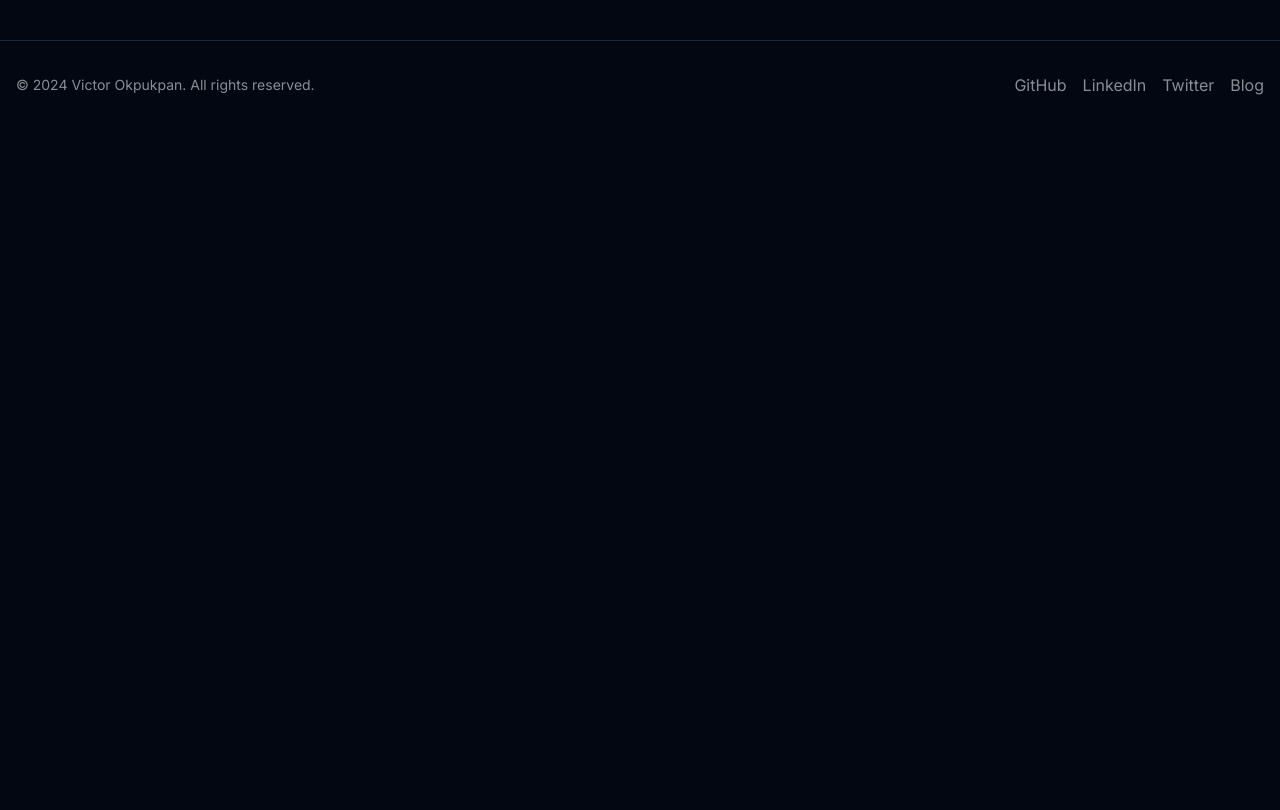
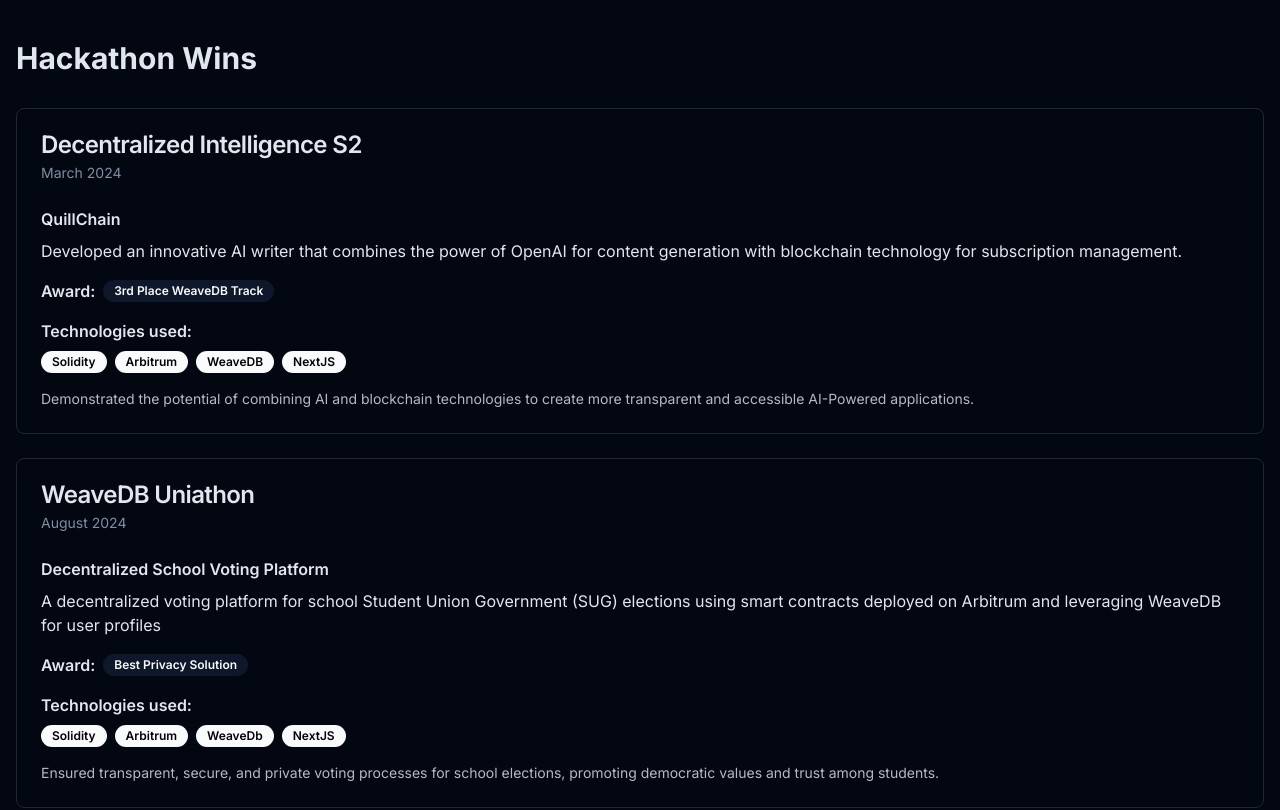
Before and after one commit to Victor-Okpukpan/portfolio-v3, a Next.js app: page / in a window 1280 px wide. Shown: the part 2500-3310 px from the top of the page. Before the commit the page ends 2629 px from the top, so only its background shows below. Built offline with nearby package versions, Linux system fonts and the light colour scheme.

Commit message:
style: add hackathon section

```diff
--- a/app/page.tsx
+++ b/app/page.tsx
@@ -1,4 +1,5 @@
 import Experience from '@/components/experience'
+import Hackathons from '@/components/hackathons'
 import Hero from '@/components/hero'
 import Skills from '@/components/skills'
 
@@ -8,6 +9,7 @@
       <Hero />
       <Skills />
       <Experience />
+      <Hackathons />
     </div>
   )
 }
--- /dev/null
+++ b/components/hackathons.tsx
@@ -0,0 +1,58 @@
+import { Card, CardContent, CardDescription, CardHeader, CardTitle } from '@/components/ui/card'
+import { Badge } from '@/components/ui/badge'
+
+const hackathons = [
+  {
+    name: 'Decentralized Intelligence S2',
+    date: 'March 2024',
+    project: 'QuillChain',
+    description: 'Developed an innovative AI writer that combines the power of OpenAI for content generation with blockchain technology for subscription management.',
+    award: '3rd Place WeaveDB Track',
+    technologies: ['Solidity', 'Arbitrum', 'WeaveDB', 'NextJS'],
+    impact: 'Demonstrated the potential of combining AI and blockchain technologies to create more transparent and accessible AI-Powered applications.',
+  },
+  {
+    name: 'WeaveDB Uniathon',
+    date: 'August 2024',
+    project: 'Decentralized School Voting Platform',
+    description: 'A decentralized voting platform for school Student Union Government (SUG) elections using smart contracts deployed on Arbitrum and leveraging WeaveDB for user profiles',
+    award: 'Best Privacy Solution',
+    technologies: ['Solidity', 'Arbitrum', 'WeaveDb', 'NextJS'],
+    impact: 'Ensured transparent, secure, and private voting processes for school elections, promoting democratic values and trust among students.',
+  },
+]
+
+export default function Hackathons() {
+  return (
+    <section id="hackathons" className="container mx-auto px-4">
+      <h2 className="text-3xl font-bold mb-8">Hackathon Wins</h2>
+      <div className="space-y-6">
+        {hackathons.map((hackathon, index) => (
+          <Card key={index}>
+            <CardHeader>
+              <CardTitle>{hackathon.name}</CardTitle>
+              <CardDescription>{hackathon.date}</CardDescription>
+            </CardHeader>
+            <CardContent>
+              <h4 className="font-semibold mb-2">{hackathon.project}</h4>
+              <p className="mb-4">{hackathon.description}</p>
+              <div className="flex items-center mb-4">
+                <span className="font-semibold mr-2">Award:</span>
+                <Badge variant="secondary">{hackathon.award}</Badge>
+              </div>
+              <div className="mb-4">
+                <span className="font-semibold">Technologies used:</span>
+                <div className="flex flex-wrap gap-2 mt-2">
+                  {hackathon.technologies.map((tech) => (
+                    <Badge key={tech}>{tech}</Badge>
+                  ))}
+                </div>
+              </div>
+              <p className="text-sm text-foreground/80">{hackathon.impact}</p>
+            </CardContent>
+          </Card>
+        ))}
+      </div>
+    </section>
+  )
+}
```
